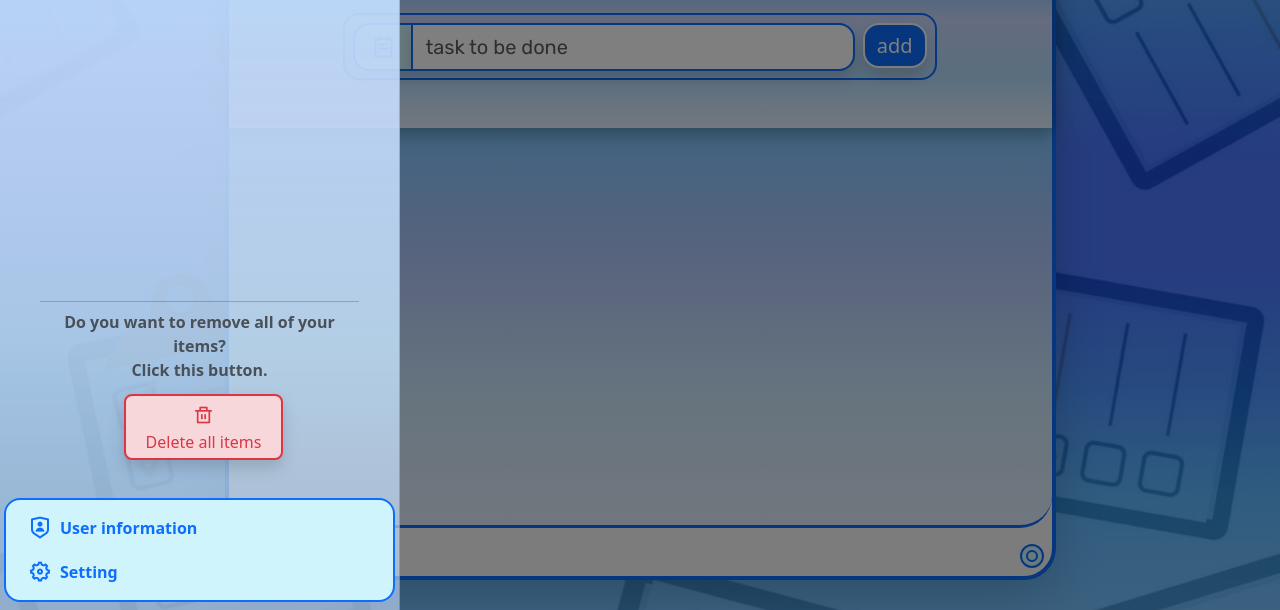
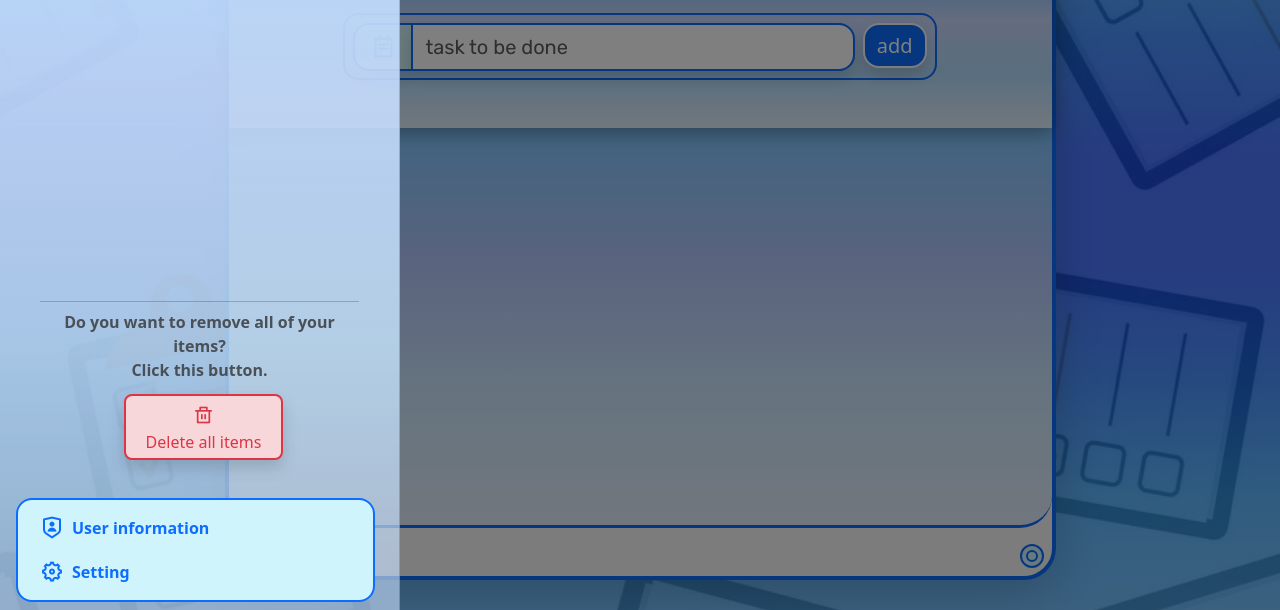
Before and after one commit to amirsadrabn89-blip/ToDo-List, a plain HTML site: page index.html in a window 1280 px wide. Both pictures are taken after a click on the button 42 px from the left and 42 px from the top of the page. Shown: the part 190-800 px from the top of the page. Drawn offline with nearby package versions, Linux system fonts and the light colour scheme; some packages are replaced by stand-ins of ours; a script that the page names is missing.

Commit message:
Update index.html
set position of setting and user information box

```diff
--- a/index.html
+++ b/index.html
@@ -62,7 +62,7 @@
                 </div>
             </div>
 
-            <div class="bg-info-subtle d-flex flex-column justify-content-center align-items-start px-1 py-2 mx-1 mb-2 rounded-4 border border-2 border-primary position-absolute bottom-0 start-0 dm_user_and_setting_box" style="width: 98%;">
+            <div class="bg-info-subtle d-flex flex-column justify-content-center align-items-start px-1 py-2 mx-3 mb-2 rounded-4 border border-2 border-primary position-absolute bottom-0 start-0 dm_user_and_setting_box" style="width: 90%;">
                 <div class="">
                     <button class="btn border-0 mb-1 p-0 px-3 rounded-4 d-flex justify-content-center align-items-center setting_and_user_button dm_setting_and_user_button">
                         <i class="ri-shield-user-line text-primary fs-4 dm_user_and_setting_text"></i>
```
